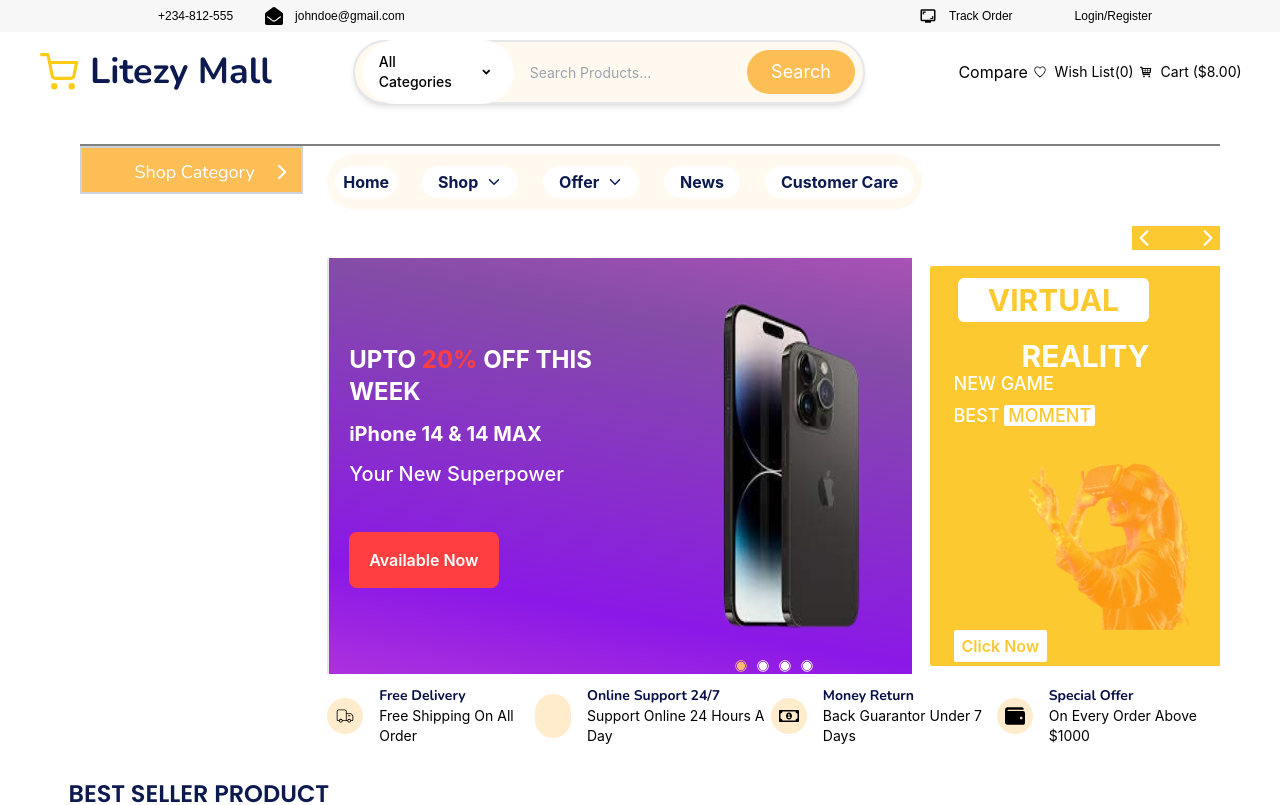
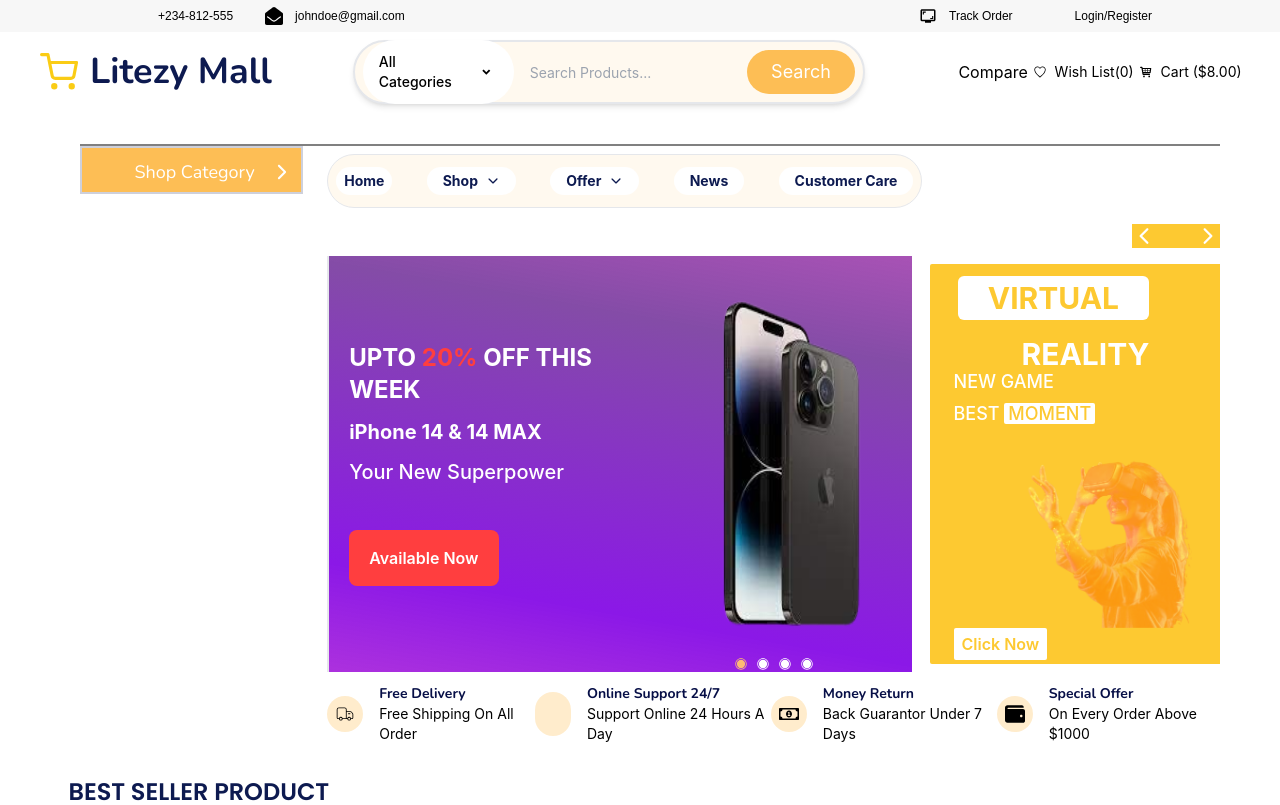
Before and after one commit to Litezy/litezy-mall, a React (Vite) app: page / in a window 1280 px wide. Shown: the top 805 px of the page. Built offline with nearby package versions, Linux system fonts and the light colour scheme; some icons are missing; a web font is replaced by a local one.

Commit message:
mobile-view

```diff
--- a/src/components/Card.jsx
+++ b/src/components/Card.jsx
@@ -31,19 +31,19 @@
     }
 
     return (
-        <div className='w-full px-2'>
+        <div className='w-full px-2 -mt-8 md:mt-0'>
             <div className="md:w-[95%] w-[90%] md:mt-0  md:mx-10 flex items-start justify-start gap-6 overflow-x-hidden card-border mb-10">
-                <div  className="w-[25%]   max-w-[21%] ">
+                <div  className="w-[25%]  hidden md:flex max-w-[21%] ">
                   <AllCategories handleClick={() => handleClick()} heightInc={heightInc} state={chevron}/>
                 </div>
-                <div className="w-full overflow-hidden">
-                    <div className="flex flex-col">
-                        <ul className='flex items-center rounded-full justify-between w-4/6 px-2 text-start py-3 capitalize bg-[#fff9ef] gap-2  mb-4 text-[#0d1a50] font-bold text-md mt-2'>
-                            <li className=' px-2 py-1 bg-white rounded-full cursor-pointer'>home</li>
-                            <li><div className="flex items-center gap-2 px-4 py-1 bg-white rounded-full cursor-pointer">shop <span><IoIosArrowDown/></span></div></li>
-                            <li><div className="flex items-center gap-2 px-4 py-1 bg-white rounded-full cursor-pointer">offer <span><IoIosArrowDown/></span></div></li>
-                            <li className='px-4 py-1 bg-white rounded-full cursor-pointer'>news</li>
-                            <li className='px-4 py-1 bg-white rounded-full cursor-pointer'>customer care</li>
+                <div className=" mx-auto md:w-full overflow-hidden">
+                    <div className="flex flex-col w-full ">
+                        <ul className='flex  items-center border w-full md:rounded-full justify-between md:w-4/6 px-2 text-center md:text-start py-3 capitalize md:bg-[#fff9ef] gap-2  mb-4 text-[#0d1a50] font-bold text-sm md:text-md mt-2 h-fit'>
+                            <li className=' px-2 py-1 md:bg-white rounded-full cursor-pointer'>home</li>
+                            <li><div className="md:flex md:items-center gap-2 md:px-4 md:py-1 md:bg-white rounded-full cursor-pointer">shop <span><IoIosArrowDown className='hidden md:flex'/></span></div></li>
+                            <li><div className="md:flex md:items-center gap-2 md:px-4 md:py-1 md:bg-white rounded-full cursor-pointer">offer <span><IoIosArrowDown className='hidden md:flex'/></span></div></li>
+                            <li className='md:px-4 md:py-1 md:bg-white rounded-full cursor-pointer'>news</li>
+                            <li className='md:px-4 md:py-1 md:bg-white rounded-full cursor-pointer'>customer care</li>
                         </ul>
                         <SubHeaders/>
                     </div>
--- a/src/components/CartandSearch.jsx
+++ b/src/components/CartandSearch.jsx
@@ -8,7 +8,7 @@
 import { AiOutlineClose } from "react-icons/ai";
 import { MdScreenshotMonitor } from 'react-icons/md';
 import { Link } from 'react-router-dom';
-import SubCategories from '../utils/SubCategories';
+// import SubCategories from '../utils/SubCategories';
 import { MdKeyboardArrowDown } from "react-icons/md";
 import { RiArrowDropDownLine } from 'react-icons/ri';
 
@@ -17,15 +17,17 @@
     const [showSub, setShowSub] = useState(false)
 
 
-    const Icon = bars === true? AiOutlineClose : FaBars
+    const Icon = bars === true ? AiOutlineClose : FaBars
     const Change = () => {
-        setBars(prev =>  !prev )
+        setBars(prev => !prev)
+        setShowSub(false)
     }
 
- const Arrow = showSub === true?  MdKeyboardArrowDown : MdKeyboardArrowUp
+    const Arrow = showSub === true ? MdKeyboardArrowDown : MdKeyboardArrowUp
 
-  const  controlSUb = () =>{
+    const controlSUb = () => {
         setShowSub(prev => !prev)
+        setBars(false)
     }
 
     // const transformBar = {
@@ -34,13 +36,13 @@
     // }
     return (
         <div>
-            <div className={`flex items-center w-[100%] justify-between mx-auto pt-2 ${bars ? 'fixed z-20 -mt-4 bg-teal-800/10':''}`}>
+            <div className={`flex items-center w-[100%] justify-between mx-auto pt-2 ${bars ? 'fixed z-20 -mt-4 bg-teal-800/10' : ''}`}>
                 <div className="cart pl-8 md:px-10 w-[80%] md:w-fit flex items-center justify-between gap-3  ">
                     <FiShoppingCart className='text-4xl md:text-5xl font-bold text-yellow-400' />
                     <p className='md:font-bold font font-medium text-md md:text-4xl text-[#0d1a50] w-full'>Litezy Mall</p>
                 </div>
                 <div className="md:hidden text-3xl w-20 flex items-center justify-center">
-                    <Icon id='bars'  onClick={Change} className="transition-all icon ease-in-out duration-100" />
+                    <Icon id='bars' onClick={Change} className="transition-all icon ease-in-out duration-100" />
 
                 </div>
                 <div className="w-[40%] hidden lg:flex">
@@ -52,7 +54,7 @@
                     </div>
                 </div>
 
-                 <div className={`w-[100%] absolute  z-20 font top-10 px-auto bg-[#fdbe55] text-white right-0 border rounded-sm ${bars ? 'h-[16rem] ':'h-0 '} overflow-hidden md:hidden transition-all ease-in-out duration-1000 `}>
+                <div className={`w-[100%] absolute  z-20 font top-10 px-auto bg-[#fdbe55] text-white right-0 border rounded-sm ${bars ? 'h-[16rem] ' : 'h-0 '} overflow-hidden md:hidden transition-all ease-in-out duration-1000 `}>
                     <ul className='flex items-left gap-2 flex-col w-[80%] mx-auto py-3'>
                         <Link className='flex items-left gap-2'>
                             <FaEnvelopeOpen className='' />
@@ -89,7 +91,20 @@
                     <button className='bg-[#fdbe55]  px-2 py-1 rounded-full text-white text-[11px]'>Search</button>
 
                 </div>
-                   {showSub ?  <SubCategories showSub={showSub}/>:''}
+                <div className={` w-[80%] ml-1 absolute py-3 z-20 top-[15%] h-fit rounded-md font overflow-hidden bg-[#fdbe55] mt-1 md:hidden ${showSub === true ? 'h-[10rem]':'hidden'} transition-all ease-in-out `}>
+                    <ul className={` ${showSub === true ? 'h-fit' : ''} grid grid-cols-2 text-white gap-2 px-2 w-11/12 mx-auto h-full text-sm  subcategory transition-all ease-in-out   `}>
+                        <Link to={`/`} className=''>Laptop & Computer</Link>
+                        <Link to={`/`}>Cameras</Link>
+                        <Link to={`/`}>Gaming & Gadget</Link>
+                        <Link to={`/`}>Tv & Audio </Link>
+                        <Link to={`/`}>Smart Phone & Tablet</Link>
+                        <Link to={`/`}>Headphones & Gadget</Link>
+                        <Link to={`/`}>Virtual Reality</Link>
+                        <Link to={`/`}>Accessories </Link>
+                        <Link to={`/`}>Auto Electronics </Link>
+                        <Link to={`/`}>Iphone & Cell Phone </Link>
+                    </ul>
+                </div>
             </div>
 
 
--- a/src/index.css
+++ b/src/index.css
@@ -20,6 +20,7 @@
   margin: 0;
   padding: 0;
   box-sizing: border-box;
+  /* background-color: #f8fafc; */
 }
 .info {
   background-color: #f7f7f7;
--- a/src/utils/SubCategories.jsx
+++ b/src/utils/SubCategories.jsx
@@ -1,33 +1,20 @@
-import React from 'react'
-import { BsUsbSymbol } from 'react-icons/bs'
-import { GiVirtualMarker } from 'react-icons/gi'
-import { HiOutlineComputerDesktop } from 'react-icons/hi2'
-import { IoIosArrowForward } from 'react-icons/io'
-import { IoCameraReverseOutline, IoGameControllerOutline } from 'react-icons/io5'
-import { LuMonitor } from 'react-icons/lu'
-import { MdPhoneIphone } from 'react-icons/md'
-import { PiHeadphones } from 'react-icons/pi'
-import { RiCellphoneLine } from 'react-icons/ri'
-import { TbCircuitCapacitor } from 'react-icons/tb'
-import { Link } from 'react-router-dom'
+// import React from 'react'
+// import { BsUsbSymbol } from 'react-icons/bs'
+// import { GiVirtualMarker } from 'react-icons/gi'
+// import { HiOutlineComputerDesktop } from 'react-icons/hi2'
+// import { IoIosArrowForward } from 'react-icons/io'
+// import { IoCameraReverseOutline, IoGameControllerOutline } from 'react-icons/io5'
+// import { LuMonitor } from 'react-icons/lu'
+// import { MdPhoneIphone } from 'react-icons/md'
+// import { PiHeadphones } from 'react-icons/pi'
+// import { RiCellphoneLine } from 'react-icons/ri'
+// import { TbCircuitCapacitor } from 'react-icons/tb'
+// import { Link } from 'react-router-dom'
 
-const SubCategories = ({showSub}) => {
-  return (
-    <div className={` w-[80%] ml-1 absolute py-3 z-20 top-[15%] h-fit rounded-md font overflow-hidden bg-[#fdbe55] mt-1 md:hidden transition-all ease-in-out `}>
-      <ul className={`${ showSub ? 'h-[10rem]':'h-0'} grid grid-cols-2 text-white gap-2 px-2 w-11/12 mx-auto h-full text-sm  subcategory`}>
-        <Link to={`/`} className=''>Laptop & Computer</Link>
-        <Link to={`/`}>Cameras</Link>
-        <Link to={`/`}>Gaming & Gadget</Link>
-        <Link to={`/`}>Tv & Audio </Link>
-        <Link to={`/`}>Smart Phone & Tablet</Link>
-        <Link to={`/`}>Headphones & Gadget</Link>
-        <Link to={`/`}>Virtual Reality</Link>
-        <Link to={`/`}>Accessories </Link>
-        <Link to={`/`}>Auto Electronics </Link>
-        <Link to={`/`}>Iphone & Cell Phone </Link>
-      </ul>
-    </div>
-  )
-}
+// const SubCategories = ({showSub}) => {
+//   return (
 
-export default SubCategories
+//   )
+// }
+
+// export default SubCategories
```
Lines whose indentation alone changed are shown as unchanged.
